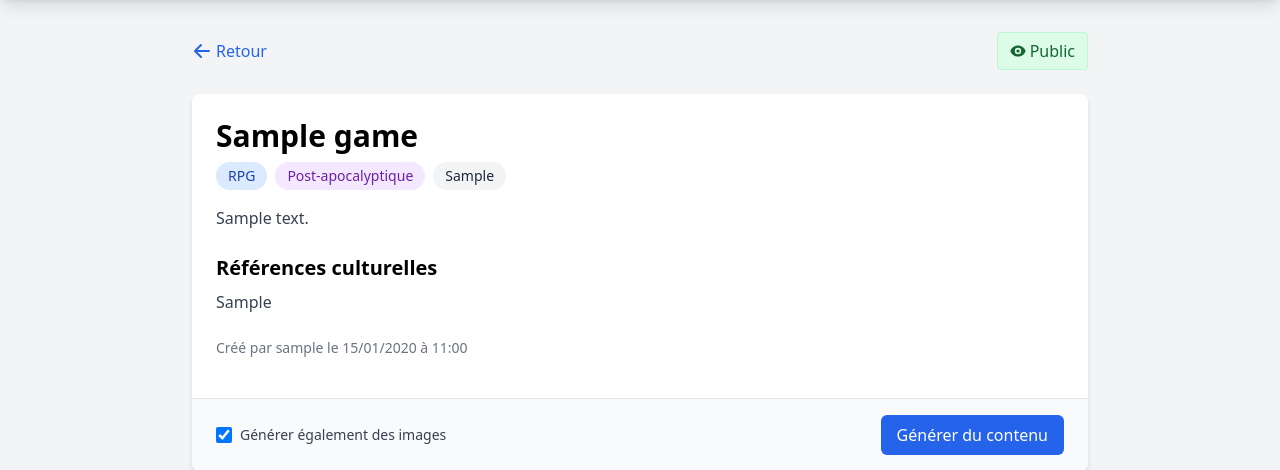
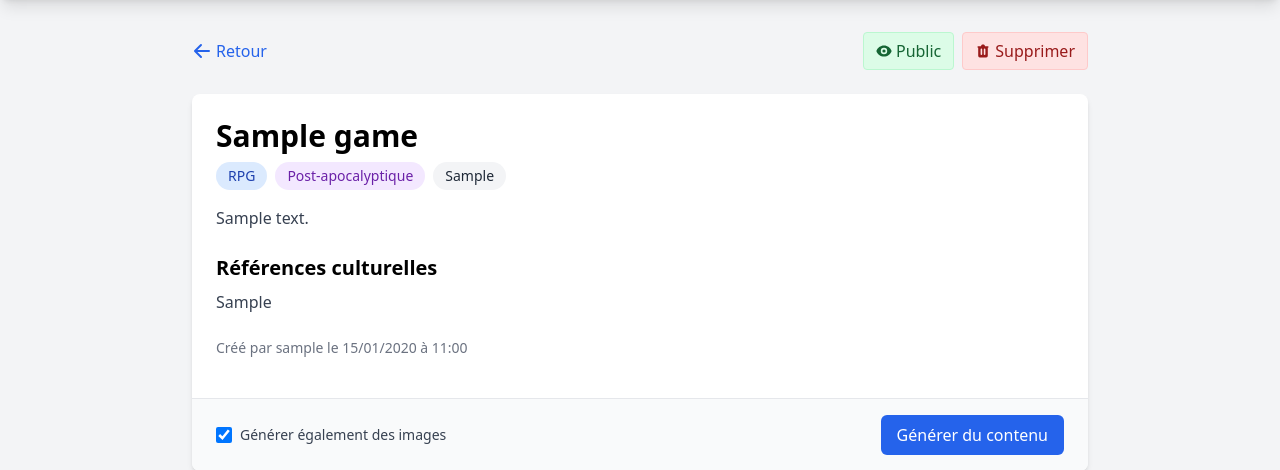
Before and after one commit to JHanslik/gameGenerator, a Django app: a page that uses templates/games/game_detail.html in a window 1280 px wide. Shown: the part 56-526 px from the top of the page. Run offline with Django 5.2, Linux system fonts and the light colour scheme; a user stored in the database is signed in; tables that the repository leaves empty hold one stand-in row (values such as "Sample post"); grey boxes marked "Sample" are stand-in pictures; some libraries are stand-ins or nearby versions.

Commit message:
suppression de jeu

```diff
--- a/games/urls.py
+++ b/games/urls.py
@@ -12,4 +12,5 @@ urlpatterns = [
     path('<slug:slug>/', views.game_detail, name='game_detail'),
     path('<slug:slug>/favorite/', views.toggle_favorite, name='toggle_favorite'),
     path('<slug:slug>/toggle-public/', views.toggle_public, name='toggle_public'),
+    path('<slug:slug>/delete/', views.delete_game, name='delete_game'),
 ]
--- a/games/views.py
+++ b/games/views.py
@@ -185,3 +185,25 @@ def random_game_create(request):
 
     # Rediriger vers la génération de contenu
     return redirect('generator:generate_game_content', game_id=game.id)
+
+@login_required
+def delete_game(request, slug):
+    """Vue pour supprimer un jeu"""
+    game = get_object_or_404(Game, slug=slug)
+
+    # Vérifier que l'utilisateur est bien le créateur du jeu
+    if game.creator != request.user:
+        messages.error(request, "Vous n'avez pas l'autorisation de supprimer ce jeu.")
+        return redirect('games:game_detail', slug=game.slug)
+
+    # Stocker le titre du jeu pour le message de confirmation
+    game_title = game.title
+
+    # Supprimer le jeu
+    game.delete()
+
+    # Message de confirmation
+    messages.success(request, f"Le jeu '{game_title}' a été supprimé avec succès.")
+
+    # Rediriger vers le tableau de bord
+    return redirect('users:dashboard')
--- a/templates/games/game_detail.html
+++ b/templates/games/game_detail.html
@@ -39,6 +39,21 @@
           {% endif %}
         </svg>
         {% if game.is_public %}Public{% else %}Privé{% endif %}
+      </a>
+
+      <a
+        href="{% url 'games:delete_game' slug=game.slug %}"
+        onclick="return confirm('Êtes-vous sûr de vouloir supprimer ce jeu ? Cette action est irréversible.')"
+        class="inline-flex items-center px-3 py-1.5 bg-red-100 text-red-800 border border-red-200 hover:bg-red-200 rounded transition-colors"
+      >
+        <svg xmlns="http://www.w3.org/2000/svg" class="h-4 w-4 mr-1" viewBox="0 0 20 20" fill="currentColor">
+          <path
+            fill-rule="evenodd"
+            d="M9 2a1 1 0 00-.894.553L7.382 4H4a1 1 0 000 2v10a2 2 0 002 2h8a2 2 0 002-2V6a1 1 0 100-2h-3.382l-.724-1.447A1 1 0 0011 2H9zM7 8a1 1 0 012 0v6a1 1 0 11-2 0V8zm5-1a1 1 0 00-1 1v6a1 1 0 102 0V8a1 1 0 00-1-1z"
+            clip-rule="evenodd"
+          />
+        </svg>
+        Supprimer
       </a>
     </div>
     {% endif %}
```
